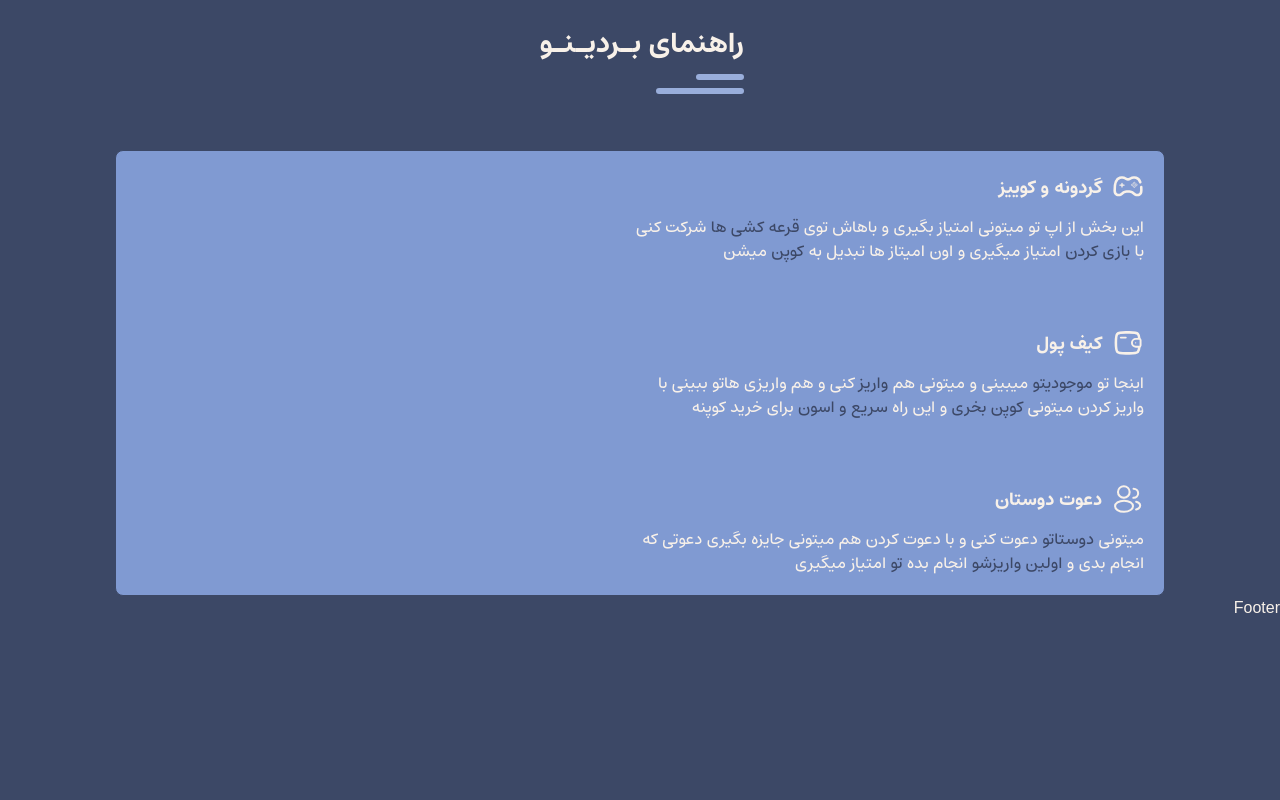
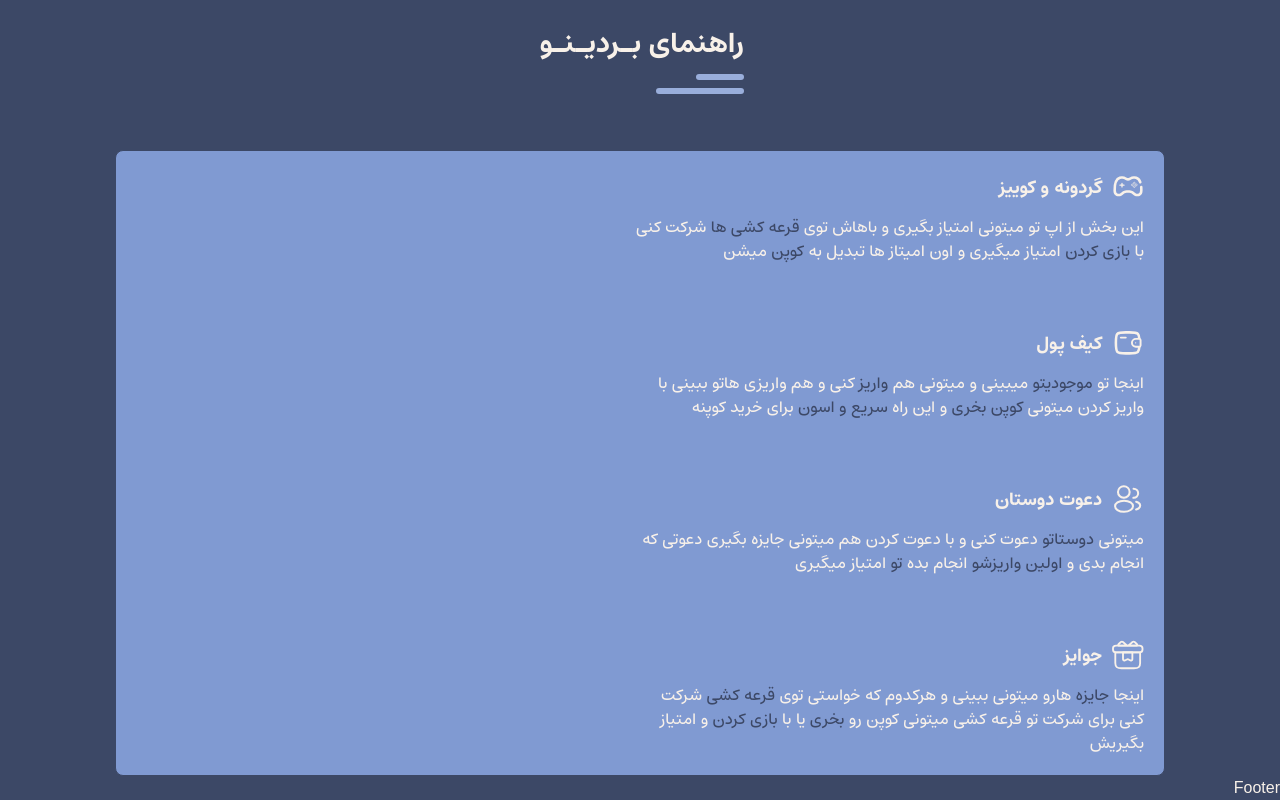
Before and after one commit to buordino/landing, a Next.js app: page / in a window 1280 px wide. Shown: the part 699-1499 px from the top of the page. Before the commit the page ends 1319 px from the top, so only its background shows below. Built offline with nearby package versions, Linux system fonts and the light colour scheme.

Commit message:
feat(guide): add gift item to guides list

```diff
--- a/src/components/sections/guide/GuidesList.tsx
+++ b/src/components/sections/guide/GuidesList.tsx
@@ -3,6 +3,7 @@ import GamePadIcon from "../../ui/icons/GamePadIcon";
 import UsersIcon from "../../ui/icons/UsersIcon";
 import WalletIcon from "../../ui/icons/WalletIcon";
 import GuideItems from "./GuideItems";
+import GiftIcon from "@/components/ui/icons/GiftIcon";
 
 const guides: GuideType[] = [
   {
@@ -43,6 +44,19 @@ const guides: GuideType[] = [
       </p>
     ),
   },
+  {
+    title: "جوایز",
+    icon: <GiftIcon className="w-8 h-8 fill-none stroke-white" />,
+    description: (
+      <p className="text-white font-medium">
+        اینجا <span className="text-background">جایزه</span> هارو میتونی ببینی و
+        هرکدوم که خواستی توی <span className="text-background">قرعه کشی</span>{" "}
+        شرکت کنی برای شرکت تو قرعه کشی میتونی کوپن رو{" "}
+        <span className="text-background">بخری</span> یا با{" "}
+        <span className="text-background">بازی کردن</span> و امتیاز بگیریش
+      </p>
+    ),
+  },
 ];
 const GuidesList = () => {
   return (
--- a/src/components/ui/icons/GiftIcon.tsx
+++ b/src/components/ui/icons/GiftIcon.tsx
@@ -1,16 +1,14 @@
+import { IconPropsType } from "@/types/IconTypes";
 
-const GiftIcon = () => {
+const GiftIcon = ({ className }: IconPropsType) => {
   return (
     <svg
       xmlns="http://www.w3.org/2000/svg"
-      width="52"
-      height="48"
       viewBox="0 0 52 48"
-      fill="none"
+      className={className}
     >
       <path
         d="M45.7011 19.6572L5.36719 19.6819L5.37778 36.9678C5.38176 43.45 7.90395 45.6092 15.4666 45.6046L35.6335 45.5922C43.1961 45.5876 45.7157 43.4253 45.7117 36.9431L45.7011 19.6572Z"
-        stroke="#F8F1E9"
         strokeWidth="3"
         strokeMiterlimit="10"
         strokeLinecap="round"
@@ -18,7 +16,6 @@ const GiftIcon = () => {
       />
       <path
         d="M49.5535 13.1735L49.5548 15.3342C49.5562 17.711 48.2214 19.6565 44.5157 19.6588L6.70266 19.682C2.84573 19.6843 1.65973 17.7404 1.65827 15.3636L1.65695 13.2028C1.65549 10.826 2.83911 8.88062 6.69604 8.87826L44.5091 8.85508C48.2148 8.8528 49.552 10.7967 49.5535 13.1735Z"
-        stroke="#F8F1E9"
         strokeWidth="3"
         strokeMiterlimit="10"
         strokeLinecap="round"
@@ -26,7 +23,6 @@ const GiftIcon = () => {
       />
       <path
         d="M24.695 8.86756L10.7798 8.8761C9.92221 8.07715 9.94666 6.84551 10.8537 6.06709L14.4315 2.99664C15.3637 2.19659 16.9014 2.19565 17.8346 2.99455L24.695 8.86756Z"
-        stroke="#F8F1E9"
         strokeWidth="3"
         strokeMiterlimit="10"
         strokeLinecap="round"
@@ -34,7 +30,6 @@ const GiftIcon = () => {
       />
       <path
         d="M40.4006 8.85794L26.4854 8.86647L33.3386 2.98505C34.2708 2.185 35.8085 2.18406 36.7418 2.98296L40.3233 6.04902C41.2313 6.82633 41.2572 8.05794 40.4006 8.85794Z"
-        stroke="#F8F1E9"
         strokeWidth="3"
         strokeMiterlimit="10"
         strokeLinecap="round"
@@ -42,7 +37,6 @@ const GiftIcon = () => {
       />
       <path
         d="M17.8955 19.6743L17.9023 30.7805C17.9034 32.5091 20.1224 33.5233 21.8108 32.5931L24.1796 31.252C25.0364 30.7761 26.1204 30.7755 26.9525 31.2503L29.1969 32.5454C30.8613 33.4951 33.1042 32.4782 33.1031 30.7496L33.0964 19.665L17.8955 19.6743Z"
-        stroke="#F8F1E9"
         strokeWidth="3"
         strokeMiterlimit="10"
         strokeLinecap="round"
@@ -50,6 +44,6 @@ const GiftIcon = () => {
       />
     </svg>
   );
-}
+};
 
-export default GiftIcon
+export default GiftIcon;
```
